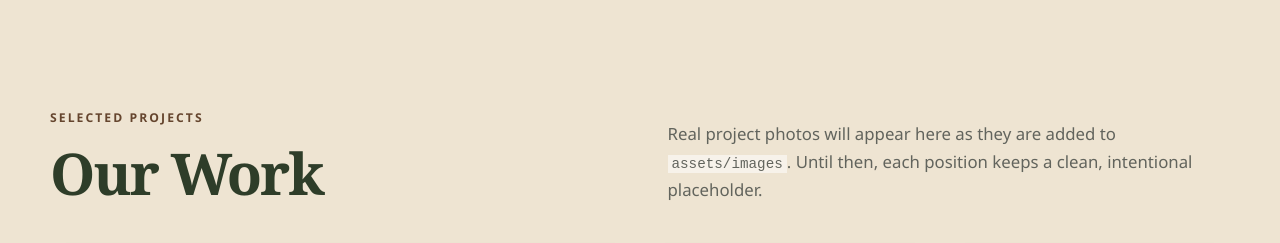
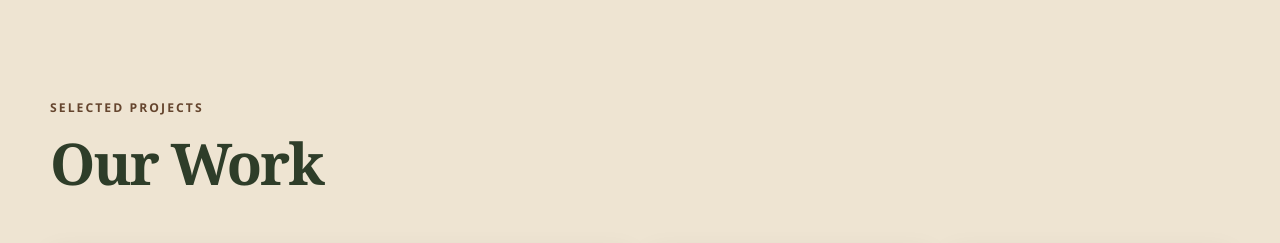
Before and after one commit to WaglersConstruction/WaglerConstruction, a plain HTML site: page index.html in a window 1280 px wide. Shown: the part 2620-2863 px from the top of the page. Drawn offline with Linux system fonts and the light colour scheme; grey boxes are pictures that could not be loaded.

Commit message:
Update index.html
removed photo placeholder text

```diff
--- a/index.html
+++ b/index.html
@@ -199,7 +199,7 @@
             <p class="eyebrow">Selected projects</p>
             <h2 id="work-title">Our Work</h2>
           </div>
-          <p>Real project photos will appear here as they are added to <code>assets/images</code>. Until then, each position keeps a clean, intentional placeholder.</p>
+
         </div>
 
         <div class="gallery" aria-label="Wagler's Amish Construction project gallery">
```
